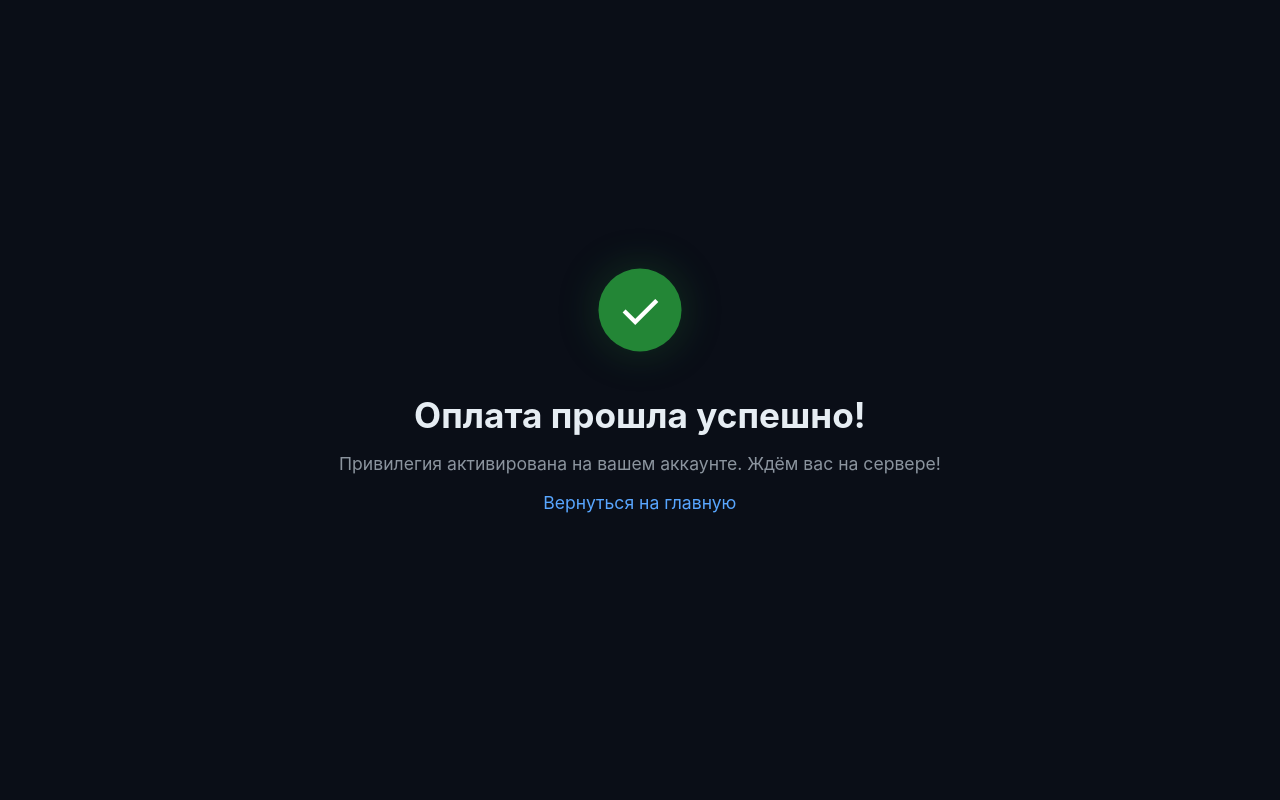
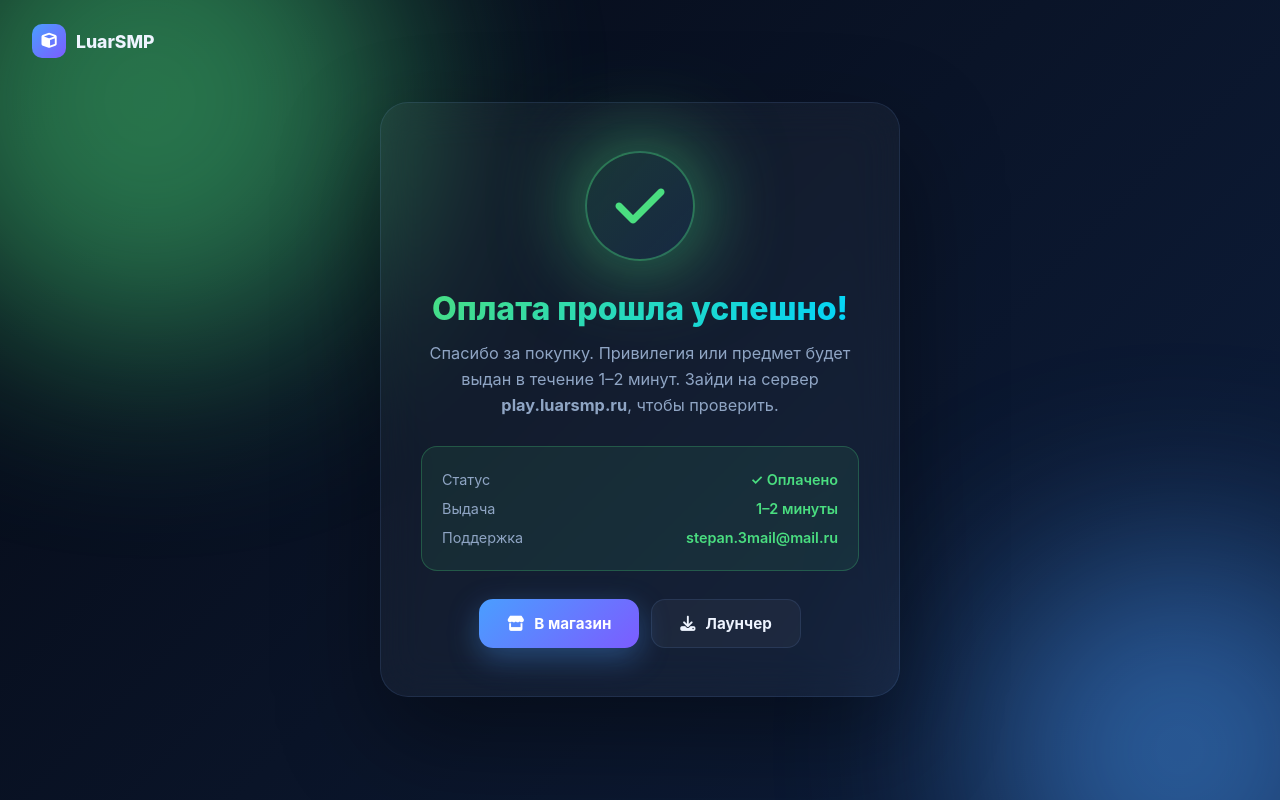
Before and after one commit to LUARIX1/LUARSMP, a plain HTML site: page success.html in a window 1280 px wide. Drawn offline with Linux system fonts and the light colour scheme.

Commit message:
Update success.html

```diff
--- a/success.html
+++ b/success.html
@@ -1,59 +1,112 @@
 <!DOCTYPE html>
-<html lang="ru">
+<html lang="ru" data-theme="dark">
 <head>
 <meta charset="UTF-8">
 <meta name="viewport" content="width=device-width, initial-scale=1.0">
-    <title>Оплата прошла успешно!</title>
+<title>Оплата успешна — LuarSMP</title>
+<link rel="stylesheet" href="https://cdnjs.cloudflare.com/ajax/libs/font-awesome/6.4.0/css/all.min.css">
 <style>
-        body {
-            background: #0a0e17;
-            display: flex;
-            align-items: center;
-            justify-content: center;
-            min-height: 100vh;
-            font-family: 'Inter', sans-serif;
-            color: #e6edf3;
-            margin: 0;
-            text-align: center;
+:root{
+  --accent:#4a9eff;--accent-2:#7c5cff;--accent-3:#00d4ff;
+  --bg-1:#050914;--bg-2:#0a1428;--bg-3:#0d1e3d;
+  --surface:rgba(255,255,255,0.04);--border:rgba(120,170,255,0.12);
+  --text:#eef4ff;--text-2:#8fa5c4;
 }
-        .success-box {
-            animation: popIn 0.8s ease forwards;
-            opacity: 0;
-            transform: scale(0.8);
+[data-theme="light"]{
+  --bg-1:#eaf1fb;--bg-2:#d8e5f8;--bg-3:#c8dbf4;
+  --surface:rgba(255,255,255,0.7);--border:rgba(70,120,200,0.18);
+  --text:#0a1a33;--text-2:#4a6180;
 }
-        @keyframes popIn {
-            to { opacity: 1; transform: scale(1); }
+*{margin:0;padding:0;box-sizing:border-box}
+body{
+  font-family:'Inter','Segoe UI',sans-serif;
+  background:linear-gradient(135deg,var(--bg-1),var(--bg-2),var(--bg-3));
+  background-attachment:fixed;color:var(--text);min-height:100vh;
+  display:grid;place-items:center;padding:20px;position:relative;overflow:hidden;
 }
-        .checkmark {
-            width: 80px;
-            height: 80px;
-            background: #238636;
-            border-radius: 50%;
-            display: inline-flex;
-            align-items: center;
-            justify-content: center;
-            font-size: 50px;
-            color: #fff;
-            margin-bottom: 20px;
-            box-shadow: 0 0 40px rgba(35, 134, 54, 0.3);
-            animation: pulse 1.5s ease-in-out infinite;
+.glow{position:fixed;border-radius:50%;filter:blur(100px);pointer-events:none;opacity:.5}
+.g1{width:500px;height:500px;background:#4ade80;top:-150px;left:-100px}
+.g2{width:400px;height:400px;background:var(--accent);bottom:-150px;right:-100px}
+.card{
+  position:relative;z-index:1;
+  max-width:520px;width:100%;
+  background:var(--surface);
+  backdrop-filter:blur(22px);-webkit-backdrop-filter:blur(22px);
+  border:1px solid var(--border);border-radius:28px;
+  padding:48px 40px;text-align:center;
+  box-shadow:0 40px 100px rgba(0,0,0,0.4);
+  animation:pop .6s cubic-bezier(0.22,1,0.36,1);
 }
-        @keyframes pulse {
-            0%, 100% { transform: scale(1); }
-            50% { transform: scale(1.05); }
+@keyframes pop{from{opacity:0;transform:scale(0.9) translateY(30px)}to{opacity:1;transform:scale(1) translateY(0)}}
+.icon-wrap{
+  width:110px;height:110px;margin:0 auto 28px;
+  border-radius:50%;display:grid;place-items:center;
+  background:linear-gradient(135deg,rgba(74,222,128,0.15),rgba(74,158,255,0.1));
+  border:2px solid rgba(74,222,128,0.4);
+  box-shadow:0 0 60px rgba(74,222,128,0.4);
+  animation:pulse 2s ease-in-out infinite;
 }
-        h1 { font-size: 2.2rem; margin-bottom: 8px; }
-        p { color: #8b949e; font-size: 1.1rem; }
-        a { color: #58a6ff; text-decoration: none; }
-        a:hover { text-decoration: underline; }
+@keyframes pulse{0%,100%{box-shadow:0 0 60px rgba(74,222,128,0.4)}50%{box-shadow:0 0 90px rgba(74,222,128,0.7)}}
+.icon-wrap i{font-size:3.5rem;color:#4ade80}
+h1{font-size:2rem;font-weight:800;margin-bottom:12px;
+  background:linear-gradient(135deg,#4ade80,var(--accent-3));
+  -webkit-background-clip:text;background-clip:text;-webkit-text-fill-color:transparent}
+p{color:var(--text-2);font-size:1.02rem;line-height:1.6;margin-bottom:28px}
+.info-box{
+  background:rgba(74,222,128,0.08);border:1px solid rgba(74,222,128,0.25);
+  border-radius:16px;padding:18px 20px;margin-bottom:28px;text-align:left;
+}
+.info-box .row{display:flex;justify-content:space-between;padding:6px 0;font-size:.9rem}
+.info-box .row span:first-child{color:var(--text-2)}
+.info-box .row span:last-child{font-weight:600;color:#4ade80}
+.actions{display:flex;gap:12px;flex-wrap:wrap;justify-content:center}
+.btn{
+  padding:14px 28px;border-radius:14px;font-weight:700;font-size:.95rem;
+  text-decoration:none;cursor:pointer;border:none;
+  display:inline-flex;align-items:center;gap:10px;
+  transition:all 0.4s cubic-bezier(0.22,1,0.36,1);
+}
+.btn-primary{background:linear-gradient(135deg,var(--accent),var(--accent-2));color:#fff;
+  box-shadow:0 10px 30px rgba(74,158,255,0.35)}
+.btn-primary:hover{transform:translateY(-3px);box-shadow:0 16px 40px rgba(74,158,255,0.55)}
+.btn-ghost{background:var(--surface);border:1px solid var(--border);color:var(--text)}
+.btn-ghost:hover{border-color:var(--accent);transform:translateY(-3px)}
+.brand{position:fixed;top:24px;left:32px;display:flex;align-items:center;gap:10px;
+  font-size:1.1rem;font-weight:800;z-index:10}
+.brand .logo{width:34px;height:34px;border-radius:10px;
+  background:linear-gradient(135deg,var(--accent),var(--accent-2));
+  display:grid;place-items:center;font-size:.95rem;color:#fff}
 </style>
 </head>
 <body>
-    <div class="success-box">
-        <div class="checkmark">✓</div>
+<div class="glow g1"></div>
+<div class="glow g2"></div>
+
+<div class="brand">
+  <div class="logo"><i class="fas fa-cube"></i></div>
+  <span>LuarSMP</span>
+</div>
+
+<div class="card">
+  <div class="icon-wrap"><i class="fas fa-check"></i></div>
   <h1>Оплата прошла успешно!</h1>
-        <p>Привилегия активирована на вашем аккаунте. Ждём вас на сервере!</p>
-        <p><a href="https://luarsmp.ru">Вернуться на главную</a></p>
+  <p>Спасибо за покупку. Привилегия или предмет будет выдан в течение 1–2 минут. Зайди на сервер <strong>play.luarsmp.ru</strong>, чтобы проверить.</p>
+
+  <div class="info-box">
+    <div class="row"><span>Статус</span><span>✓ Оплачено</span></div>
+    <div class="row"><span>Выдача</span><span>1–2 минуты</span></div>
+    <div class="row"><span>Поддержка</span><span>stepan.3mail@mail.ru</span></div>
   </div>
+
+  <div class="actions">
+    <a href="/" class="btn btn-primary"><i class="fas fa-store"></i> В магазин</a>
+    <a href="https://archive.luarsmp.ru/LuarLauncher-v0.1.exe" class="btn btn-ghost"><i class="fas fa-download"></i> Лаунчер</a>
+  </div>
+</div>
+
+<script>
+const theme = localStorage.getItem('luar_theme') || 'dark';
+document.documentElement.setAttribute('data-theme', theme);
+</script>
 </body>
 </html>
```
Lines whose indentation alone changed are shown as unchanged.
